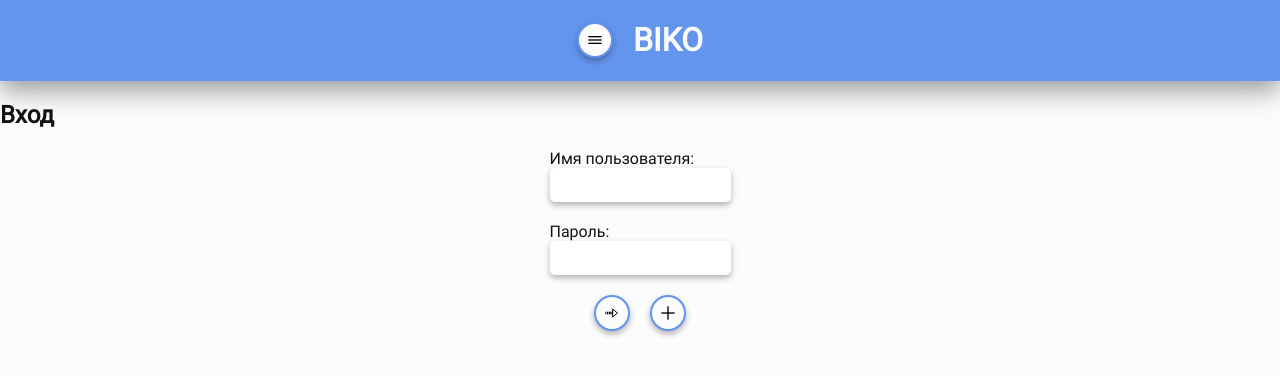
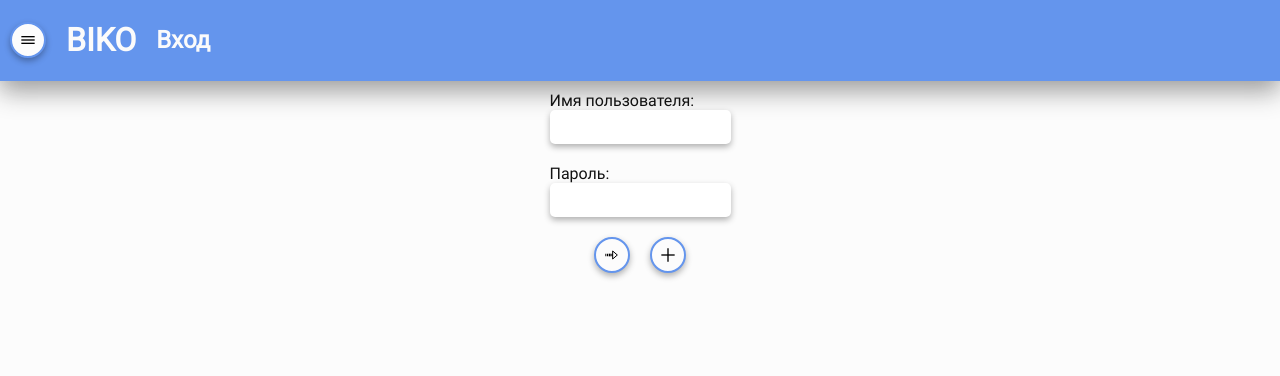
Before and after one commit to Vlad1m1ru5/BiKo-exchanger-ui-ssr, a React app: page /login in a window 1280 px wide. Shown: the top 376 px of the page. Built offline with nearby package versions, Linux system fonts and the light colour scheme.

Commit message:
icons
page component

```diff
--- a/src/client/components/group.tsx
+++ b/src/client/components/group.tsx
@@ -8,26 +8,20 @@ const Group = styled.div<{
   display: flex;
   flex-direction: ${({ direction }) => direction};
 
-  & > *:not(:first-child) {
+  & > * {
     ${({ direction, theme }) => {
       switch (direction) {
         case 'column':
-          return `margin-top: ${theme.atom.margin};`
+          return `
+            margin-top: ${theme.atom.margin};
+            margin-bottom: ${theme.atom.margin};
+          `
         case 'row':
         default:
-          return `margin-left: ${theme.atom.margin};`
-      }
-    }}
-  }
-
-  & > *:not(:last-child) {
-    ${({ direction, theme }) => {
-      switch (direction) {
-        case 'column':
-          return `margin-bottom: ${theme.atom.margin};`
-        case 'row':
-        default:
-          return `margin-right: ${theme.atom.margin};`
+          return `
+            margin-left: ${theme.atom.margin};
+            margin-right: ${theme.atom.margin};
+          `
       }
     }}
   }
--- /dev/null
+++ b/src/client/components/page.tsx
@@ -0,0 +1,7 @@
+import styled from "styled-components";
+
+const Page = styled.div`
+
+`
+
+export default Page
--- a/src/client/components/topbar.tsx
+++ b/src/client/components/topbar.tsx
@@ -7,14 +7,10 @@ const Topbar = styled.div<{ theme: Theme }>`
   display: flex;
   flex-direction: row;
   flex-grow: 1;
-  justify-content: center;
+  justify-content: space-between;
 
   & > *:not(:first-child) {
-    margin-left: ${({ theme }) => theme.atom.margin};
-  }
-
-  & > *:not(:last-child) {
-    margin-right: ${({ theme }) => theme.atom.margin};
+    flex-grow: 1;
   }
 `
 
--- a/src/client/pages/auth.tsx
+++ b/src/client/pages/auth.tsx
@@ -2,6 +2,7 @@ import Button from 'client/components/button'
 import Icon from 'client/components/icon'
 import Group from 'client/components/group'
 import LabeledInput from 'client/components/labeled-input'
+import Page from 'client/components/page'
 import React, { useState } from 'react'
 import Title from 'client/components/title'
 import srcArrow from 'assets/icons/Arrow.svg'
@@ -64,7 +65,7 @@ const Auth: React.FC = () => {
   }
 
   return (
-     <div>
+     <Page>
        <h2>Создание аккаунта</h2>
        <Group direction='column'>
        <LabeledInput
@@ -97,7 +98,7 @@ const Auth: React.FC = () => {
           </Button>
         </Title>
         </Group>
-     </div>
+     </Page>
   )
 }
 
--- a/src/client/pages/login.tsx
+++ b/src/client/pages/login.tsx
@@ -2,6 +2,7 @@ import Button from 'client/components/button'
 import Group from 'client/components/group'
 import Icon from 'client/components/icon'
 import LabeledInput from 'client/components/labeled-input'
+import Page from 'client/components/page'
 import React, { useState } from 'react';
 import Title from 'client/components/title'
 import Topbar from 'client/components/topbar'
@@ -101,7 +102,7 @@ const Login: React.FC<Props> = ({
   }
 
   return (
-    <div>
+    <Page>
       <Topbar>
         <Group direction='row'>
           <Title title='Меню'>
@@ -111,8 +112,10 @@ const Login: React.FC<Props> = ({
           </Title>
           <h1>BIKO</h1>
         </Group>
+        <Group direction='row'>
+          <h2>Вход</h2>
+        </Group>
       </Topbar>
-      <h2>Вход</h2>
       <Group direction='column'>
         <LabeledInput
           isInvalid={inputName.isInvalid}
@@ -142,7 +145,7 @@ const Login: React.FC<Props> = ({
           <h3>{error.message}</h3>
         )}
       </Group>
-    </div>
+    </Page>
   )
 }
 
```
